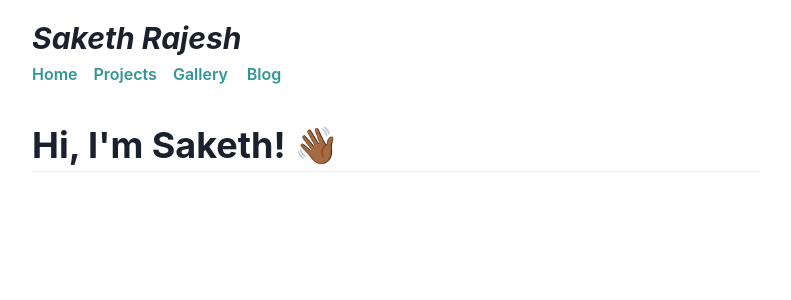
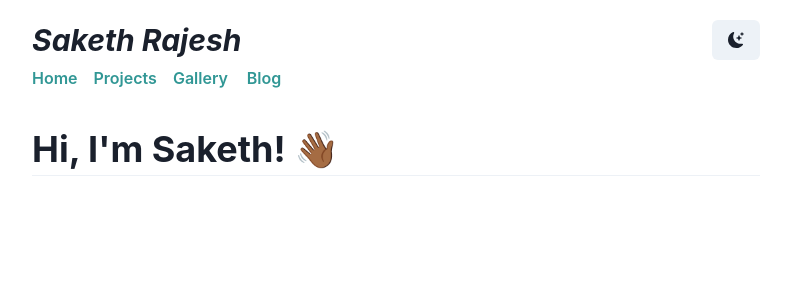
Before and after one commit to sakethrajesh/my-website, a Next.js app: page / in a window 1280 px wide. Shown: the top 300 px of the page, without its empty margins (244-1035 px from the left). Built offline with nearby package versions, Linux system fonts and the light colour scheme.

Commit message:
light/dark mode toggle

```diff
--- a/app/layout.tsx
+++ b/app/layout.tsx
@@ -3,7 +3,8 @@
 import "./globals.css";
 import { Providers } from "./providers";
 import Navbar from "@/components/Navbar";
-import { Heading, Box } from "@chakra-ui/react";
+import { Heading, Box, Flex } from "@chakra-ui/react";
+import ColorModeToggle from "@/components/ColorModeToggle";
 
 const inter = Inter({ subsets: ["latin"] });
 
@@ -22,11 +23,14 @@
       <body>
         <Providers>
           <Box maxW="3xl" mx="auto" px="5" mt="5">
-          <Heading size='lg' as='i'>Saketh Rajesh</Heading>
-          <Navbar />
-          {children}
+            <Flex justifyContent="space-between" alignItems="center" w="100%">
+              <Heading size='lg' as='i'>Saketh Rajesh</Heading>
+              <ColorModeToggle />
+            </Flex>
+            <Navbar />
+            {children}
           </Box>
-          </Providers>
+        </Providers>
       </body>
     </html>
   );
--- /dev/null
+++ b/components/ColorModeToggle.jsx
@@ -0,0 +1,21 @@
+'use client'
+
+import { Button, Flex, useColorMode } from '@chakra-ui/react'
+import { BsSun, BsMoonStarsFill } from 'react-icons/bs'
+
+export default function ColorModeToggle() {
+  const { colorMode, toggleColorMode } = useColorMode()
+  return (
+    /**
+     * Ideally, only the button component should be used (without Flex).
+     * Props compatible with <Button /> are supported.
+     */
+      <Button
+        aria-label="Toggle Color Mode"
+        onClick={toggleColorMode}
+        _focus={{ boxShadow: 'none' }}
+        w="fit-content">
+        {colorMode === 'light' ? <BsMoonStarsFill /> : <BsSun />}
+      </Button>
+  )
+}
--- a/components/GalleryFrame.jsx
+++ b/components/GalleryFrame.jsx
@@ -37,7 +37,6 @@
             w="100%"
             maxW="900px"
             mx="auto"
-            bg="gray.800"
             sx={{ columnCount: [1, 2, 3], columnGap: "8px" }}
         >
             {posts.map((src, index) => (
--- a/package.json
+++ b/package.json
@@ -20,6 +20,7 @@
     "node-appwrite": "^13.0.0",
     "react": "19.0.0-rc-1eaccd82-20240816",
     "react-dom": "19.0.0-rc-1eaccd82-20240816",
+    "react-icons": "^5.3.0",
     "react-markdown": "^9.0.1"
   },
   "devDependencies": {
```
Also changed, not shown: 1 other file (tests, documents, lock files or other folders).
